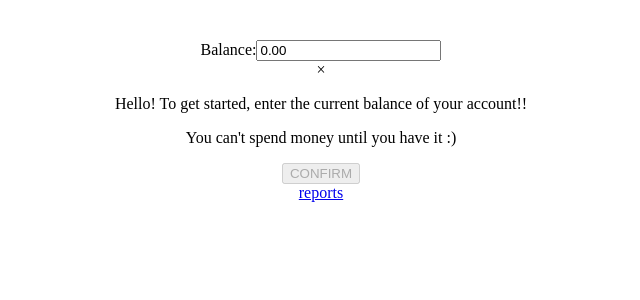
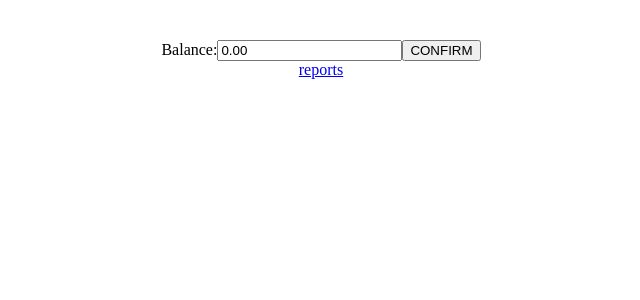
Before and after one commit to ToporekDaniel/kapusta-app, a React (Vite) app: page / in a window 1280 px wide. Shown: the top 300 px of the page, without its empty margins (319-959 px from the left). Built offline with nearby package versions, Linux system fonts and the light colour scheme; no server answers.

Commit message:
balance component

```diff
--- a/package.json
+++ b/package.json
@@ -10,9 +10,11 @@
     "preview": "vite preview"
   },
   "dependencies": {
+    "@reduxjs/toolkit": "^2.2.4",
     "axios": "^1.6.8",
     "react": "^18.2.0",
     "react-dom": "^18.2.0",
+    "react-redux": "^9.1.2",
     "react-router-dom": "^6.23.0",
     "redux": "^5.0.1",
     "redux-thunk": "^3.1.0",
--- a/src/App.jsx
+++ b/src/App.jsx
@@ -1,12 +1,16 @@
 import React from 'react';
+import { Provider } from 'react-redux';
+import store from './app/store';
 import "./App.css";
 import AppRouter from '../AppRouter';
 
 function App() {
   return (
-    <div className="app">
-      <AppRouter />
-    </div>
+    <Provider store={store}>
+      <div className="app">
+        <AppRouter />
+      </div>
+    </Provider>
   );
 }
 
--- /dev/null
+++ b/src/app/store.js
@@ -0,0 +1,23 @@
+import { configureStore, createSlice } from '@reduxjs/toolkit';
+
+const balanceSlice = createSlice({
+  name: 'balance',
+  initialState: {
+    inputDisabled: false
+  },
+  reducers: {
+    disableInput(state) {
+      state.inputDisabled = true;
+    }
+  }
+});
+
+export const { disableInput } = balanceSlice.actions;
+
+const store = configureStore({
+  reducer: {
+    balance: balanceSlice.reducer
+  }
+});
+
+export default store;
--- a/src/components/Balance/Balance.jsx
+++ b/src/components/Balance/Balance.jsx
@@ -1,34 +1,38 @@
 import React, { useState, useEffect } from 'react';
+import { useSelector, useDispatch } from 'react-redux';
+import { disableInput } from '../../app/store'
 import { useFinance } from '../../../contexts/FinanceContext';
-// import './Balance.css';
 
 function Balance() {
-  const [balance, setBalance] = useState(0);
   const [inputBalance, setInputBalance] = useState('');
+  const { expenses, income } = useFinance();
+  const inputDisabled = useSelector(state => state.balance.inputDisabled);
+  const dispatch = useDispatch();
   const [showModal, setShowModal] = useState(false);
-const { expenses, income } = useFinance()
+
   useEffect(() => {
     const totalExpenses = expenses.reduce((acc, expense) => acc + expense.amount, 0);
     const totalIncome = income.reduce((acc, income) => acc + income.amount, 0);
     const calculatedBalance = totalIncome - totalExpenses;
-    setBalance(calculatedBalance);
     setInputBalance(calculatedBalance.toFixed(2));
-    setShowModal(calculatedBalance === 0);
   }, [expenses, income]);
 
   const handleConfirm = () => {
     if (parseFloat(inputBalance) === 0) {
       setShowModal(true);
     } else {
-      setBalance(parseFloat(inputBalance));
+      alert('Balance confirmed: ' + inputBalance + 'PLN');
+      dispatch(disableInput());
       setShowModal(false);
-      alert('Balance confirmed: ' + inputBalance + ' UAH');
     }
   };
 
   const handleInputChange = (e) => {
-    setInputBalance(e.target.value);
-    setShowModal(parseFloat(e.target.value) === 0);
+    const value = e.target.value;
+    if (!isNaN(value) && value.trim() !== '') {
+      setInputBalance(value);
+      setShowModal(false);
+    }
   };
 
   const closeModal = () => {
@@ -43,19 +47,22 @@ const { expenses, income } = useFinance()
         className="balance-value"
         value={inputBalance}
         onChange={handleInputChange}
+        disabled={inputDisabled}
       />
       {showModal && (
         <div className="modal">
           <div className="modal-content">
             <span className="close" onClick={closeModal}>&times;</span>
-            <p>Hello! To get started, enter the current balance of your account!!</p>
+            <p>Hello! To get started, enter the current balance of your account!</p>
             <p>You can't spend money until you have it :)</p>
           </div>
         </div>
       )}
-      <button className="confirm-button" onClick={handleConfirm} disabled={parseFloat(inputBalance) === 0}>
-        CONFIRM
-      </button>
+      {!inputDisabled && (
+        <button className="confirm-button" onClick={handleConfirm}>
+          CONFIRM
+        </button>
+      )}
     </div>
   );
 }
```
Also changed, not shown: src/components/Balance/UI/Button/Button.css (added), src/components/Balance/UI/Button/Button.jsx (added), 1 other file (tests, documents, lock files or other folders).
